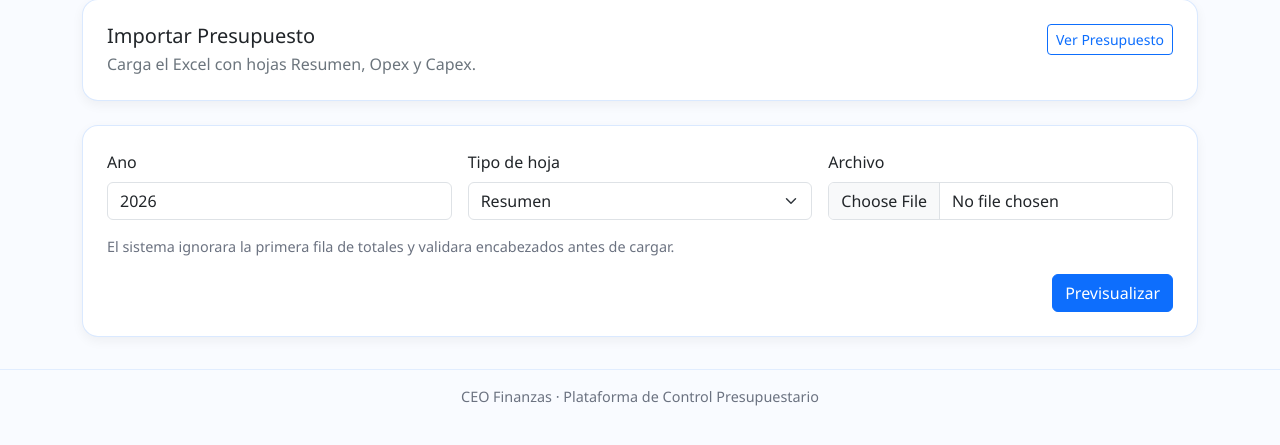
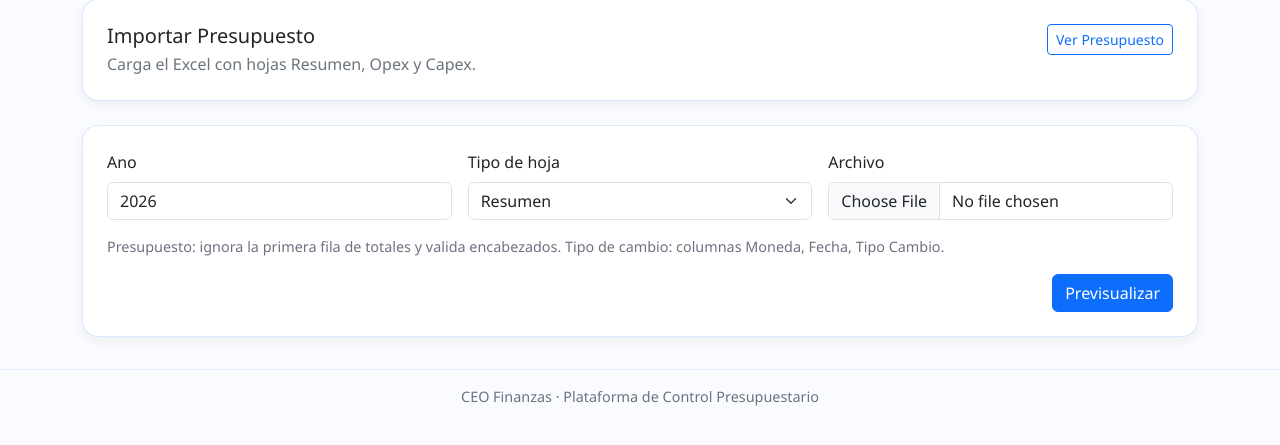
Before and after one commit to Mjofrep/ceofinanzas, a PHP site: page /public/import_presupuesto.php in a window 1280 px wide. Shown: the part 155-600 px from the top of the page. Run offline with PHP 8.4, Linux system fonts and the light colour scheme.

Commit message:
add FX import option to budget loader and order projects by code

```diff
--- a/public/import_presupuesto.php
+++ b/public/import_presupuesto.php
@@ -202,10 +202,13 @@ if ($_SERVER['REQUEST_METHOD'] === 'POST') {
       $headerRow = $rows[1];
       $mapa = obtenerMapaEncabezados($headerRow);
 
+      $esTipoCambio = strtolower($tipoHoja) === 'tipo_cambio';
       $esCapex = strtolower($tipoHoja) === 'capex';
-      $esperados = $esCapex
+      $esperados = $esTipoCambio
+        ? ['moneda','fecha','tipo cambio']
+        : ($esCapex
           ? ['area','proyecto','clase coste','enero','febrero','marzo','abril','mayo','junio','julio','agosto','septiembre','octubre','noviembre','diciembre']
-        : ['area','ceco','descripcion de actividad','enero','febrero','marzo','abril','mayo','junio','julio','agosto','septiembre','octubre','noviembre','diciembre'];
+          : ['area','ceco','descripcion de actividad','enero','febrero','marzo','abril','mayo','junio','julio','agosto','septiembre','octubre','noviembre','diciembre']);
 
       foreach ($esperados as $col) {
         if (!array_key_exists($col, $mapa)) {
@@ -220,6 +223,21 @@ if ($_SERVER['REQUEST_METHOD'] === 'POST') {
         $pdo = db();
         $pdo->beginTransaction();
 
+        $totalInsertados = 0;
+
+        if ($esTipoCambio) {
+          $stmtTc = $pdo->prepare('INSERT INTO ceo_tipo_cambio (fecha, moneda, valor_clp) VALUES (?, ?, ?) ON DUPLICATE KEY UPDATE valor_clp = VALUES(valor_clp)');
+          foreach ($dataRows as $row) {
+            $moneda = strtoupper(trim((string)($row[$mapa['moneda']] ?? '')));
+            $fecha = trim((string)($row[$mapa['fecha']] ?? ''));
+            $valor = limpiarMonto((string)($row[$mapa['tipo cambio']] ?? ''));
+            if ($moneda === '' || $fecha === '' || $valor <= 0) {
+              continue;
+            }
+            $stmtTc->execute([$fecha, $moneda, $valor]);
+            $totalInsertados++;
+          }
+        } else {
           $cacheAreas = [];
           $cacheClases = [];
           $cacheProyectos = [];
@@ -236,8 +254,6 @@ if ($_SERVER['REQUEST_METHOD'] === 'POST') {
             'mayo' => 5, 'junio' => 6, 'julio' => 7, 'agosto' => 8,
             'septiembre' => 9, 'octubre' => 10, 'noviembre' => 11, 'diciembre' => 12
           ];
-
-        $totalInsertados = 0;
 
           foreach ($dataRows as $row) {
             $area = trim((string)($row[$mapa['area']] ?? ''));
@@ -280,10 +296,13 @@ if ($_SERVER['REQUEST_METHOD'] === 'POST') {
               $totalInsertados++;
             }
           }
+        }
 
         $pdo->commit();
         $guardado = true;
-        $mensaje = 'Presupuesto importado correctamente. Registros procesados: ' . $totalInsertados;
+        $mensaje = $esTipoCambio
+          ? 'Tipo de cambio importado correctamente. Registros procesados: ' . $totalInsertados
+          : 'Presupuesto importado correctamente. Registros procesados: ' . $totalInsertados;
       } else {
         $preview = array_slice($dataRows, 0, 15);
       }
@@ -332,6 +351,7 @@ if ($_SERVER['REQUEST_METHOD'] === 'POST') {
           <option value="Resumen" <?= $tipoHoja === 'Resumen' ? 'selected' : '' ?>>Resumen</option>
           <option value="Opex" <?= $tipoHoja === 'Opex' ? 'selected' : '' ?>>Opex</option>
           <option value="Capex" <?= $tipoHoja === 'Capex' ? 'selected' : '' ?>>Capex</option>
+          <option value="Tipo_Cambio" <?= $tipoHoja === 'Tipo_Cambio' ? 'selected' : '' ?>>Tipo de Cambio</option>
         </select>
       </div>
       <div class="col-md-4">
@@ -340,7 +360,7 @@ if ($_SERVER['REQUEST_METHOD'] === 'POST') {
       </div>
       <div class="col-12">
         <p class="form-hint mb-0">
-          El sistema ignorara la primera fila de totales y validara encabezados antes de cargar.
+          Presupuesto: ignora la primera fila de totales y valida encabezados. Tipo de cambio: columnas Moneda, Fecha, Tipo Cambio.
         </p>
       </div>
       <div class="col-12 text-end">
--- a/public/seguimiento_proyecto.php
+++ b/public/seguimiento_proyecto.php
@@ -11,7 +11,7 @@ $fechaTc = $_GET['fecha_tc'] ?? date('Y-m-d');
 $mensaje = '';
 $errores = [];
 
-$proyectos = $pdo->query('SELECT id, codigo, nombre FROM ceo_proyectos ORDER BY nombre')->fetchAll();
+$proyectos = $pdo->query('SELECT id, codigo, nombre FROM ceo_proyectos ORDER BY codigo')->fetchAll();
 
 $presupuestoTotal = 0.0;
 $comprometidoClp = 0.0;
```
Lines whose indentation alone changed are shown as unchanged.
